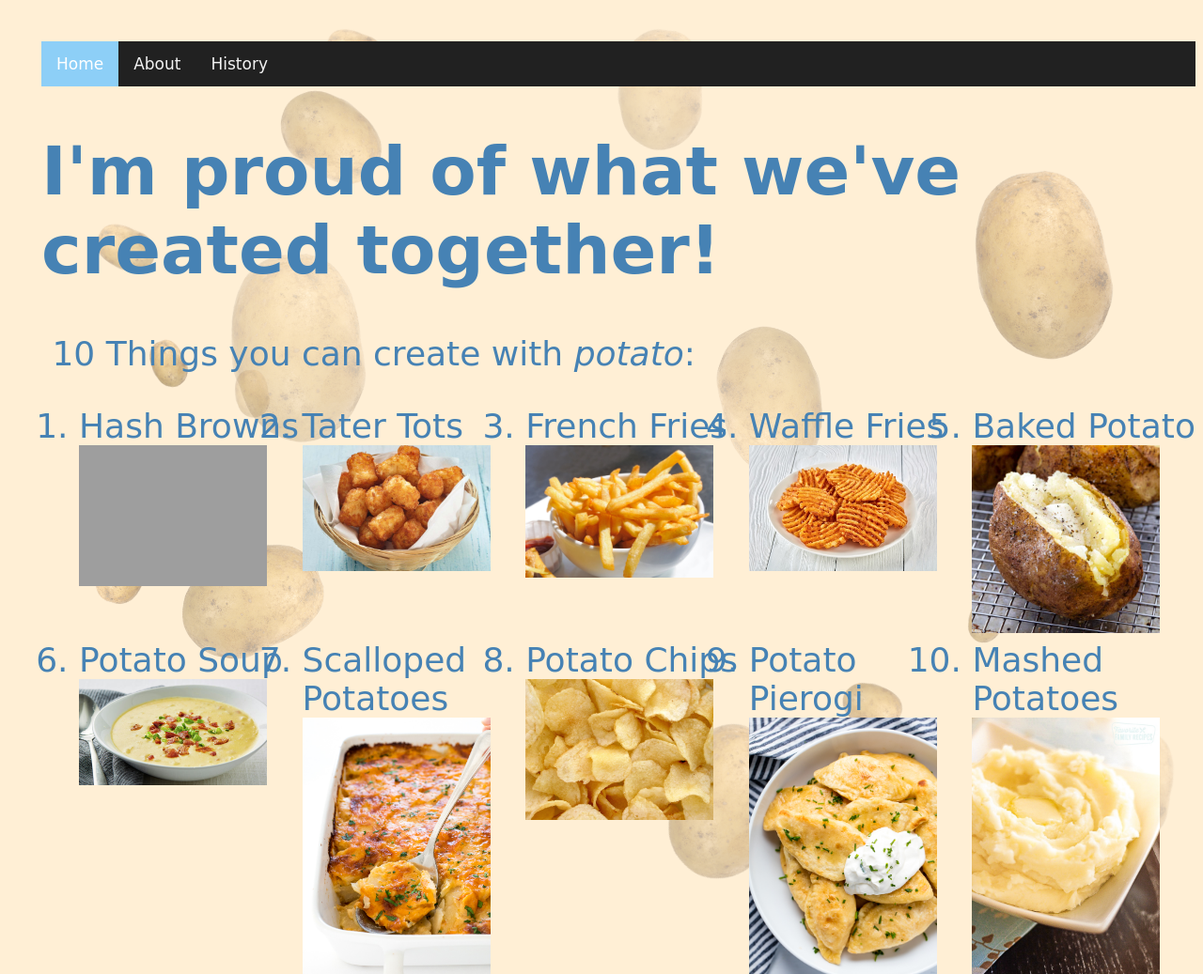
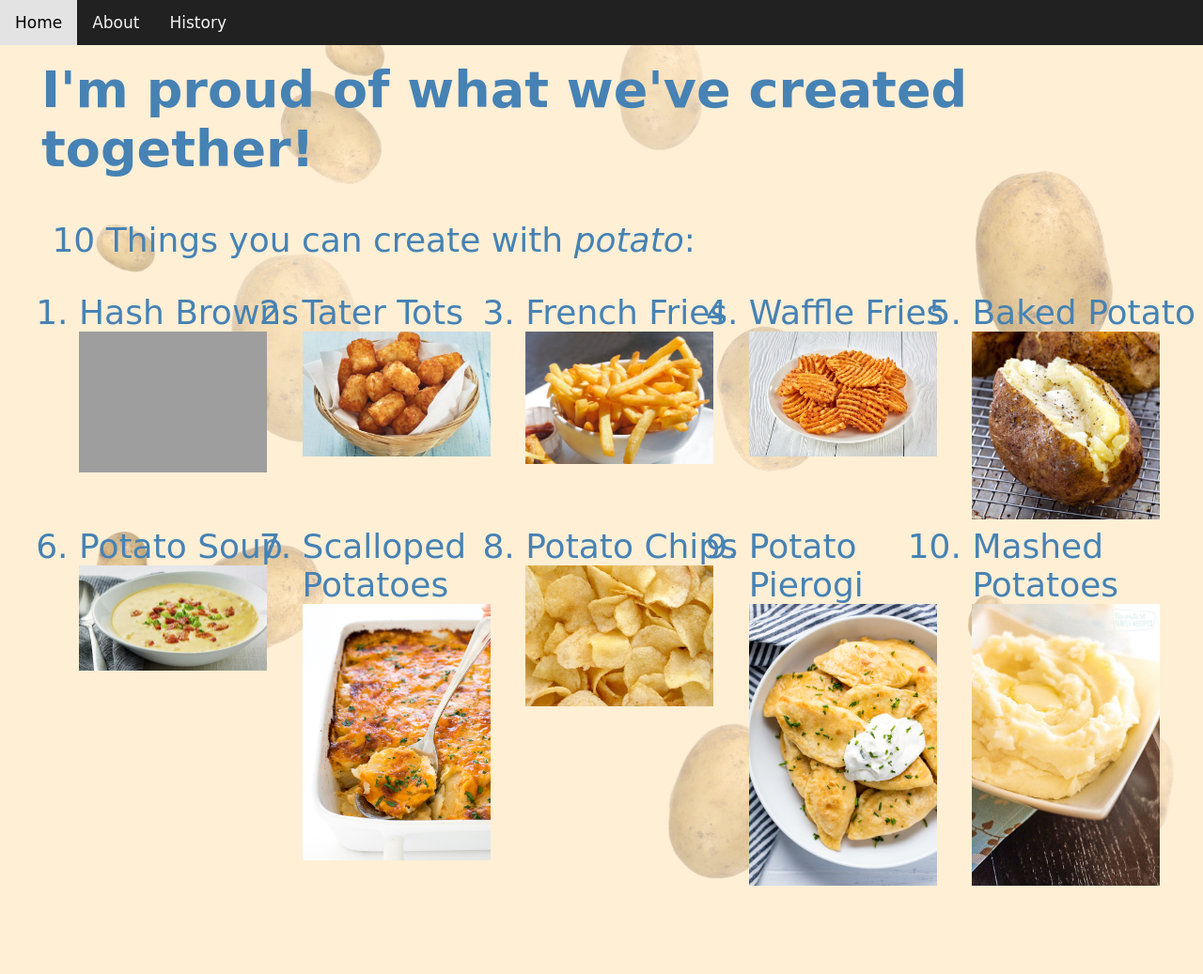
Before and after one commit to NJIT-CS490/hw7-005, a Flask app: page / in a window 1280 px wide. Shown: the top 1037 px of the page at 94% size. After the commit the page ends 943 px from the top, so only its background shows below. Run offline with Flask 2, Linux system fonts and the light colour scheme; some web fonts are replaced; grey boxes are pictures that could not be loaded.

Commit message:
Made some changes to navbar and title

```diff
--- a/static/style.css
+++ b/static/style.css
@@ -35,6 +35,12 @@ img {
 .topnav {
     overflow: hidden;
     background-color: #212121;
+    list-style-type: none;
+    width: 100%;
+    float: left;
+    top: 0;
+    position: absolute;
+    left: 0;
 }
 
 .topnav a {
@@ -74,6 +80,10 @@ img {
     height: auto;
 }
 
+.header {
+    margin-top: 20px;
+}
+
 ol {
     display: grid;
     grid-template-columns: repeat(5, 1fr);
--- a/templates/index.html
+++ b/templates/index.html
@@ -9,7 +9,7 @@
           <a href="/about">About</a>
           <a href="/history">History</a>
         </div>
-        <h1>I'm proud of what we've created together!</h1>
+        <h2 class="header">I'm proud of what we've created together!</h2>
         <embed name="Potatoes" src="/static/Boil_em.mp4" hidden="true" autostate="true">
         10 Things you can create with <i>potato</i>:
         <ol>
```
